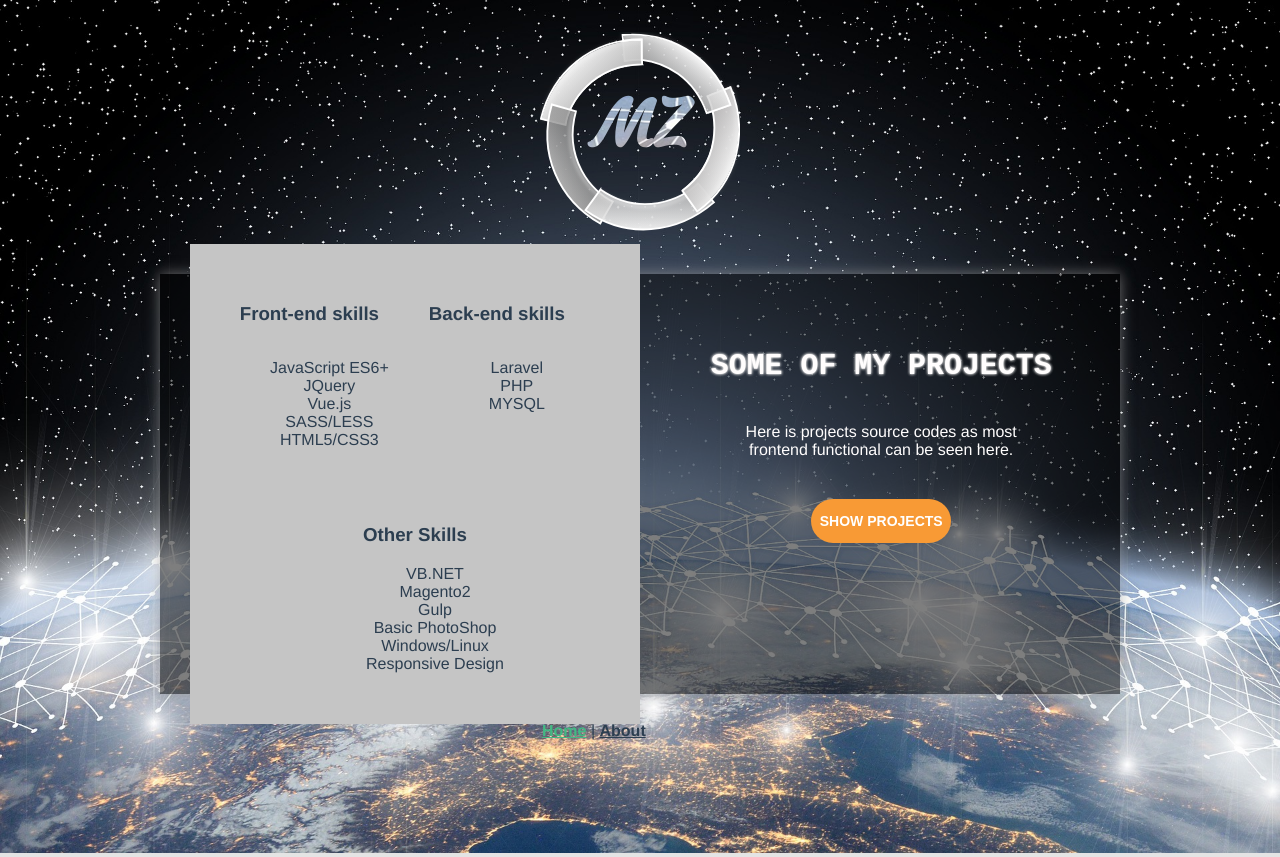
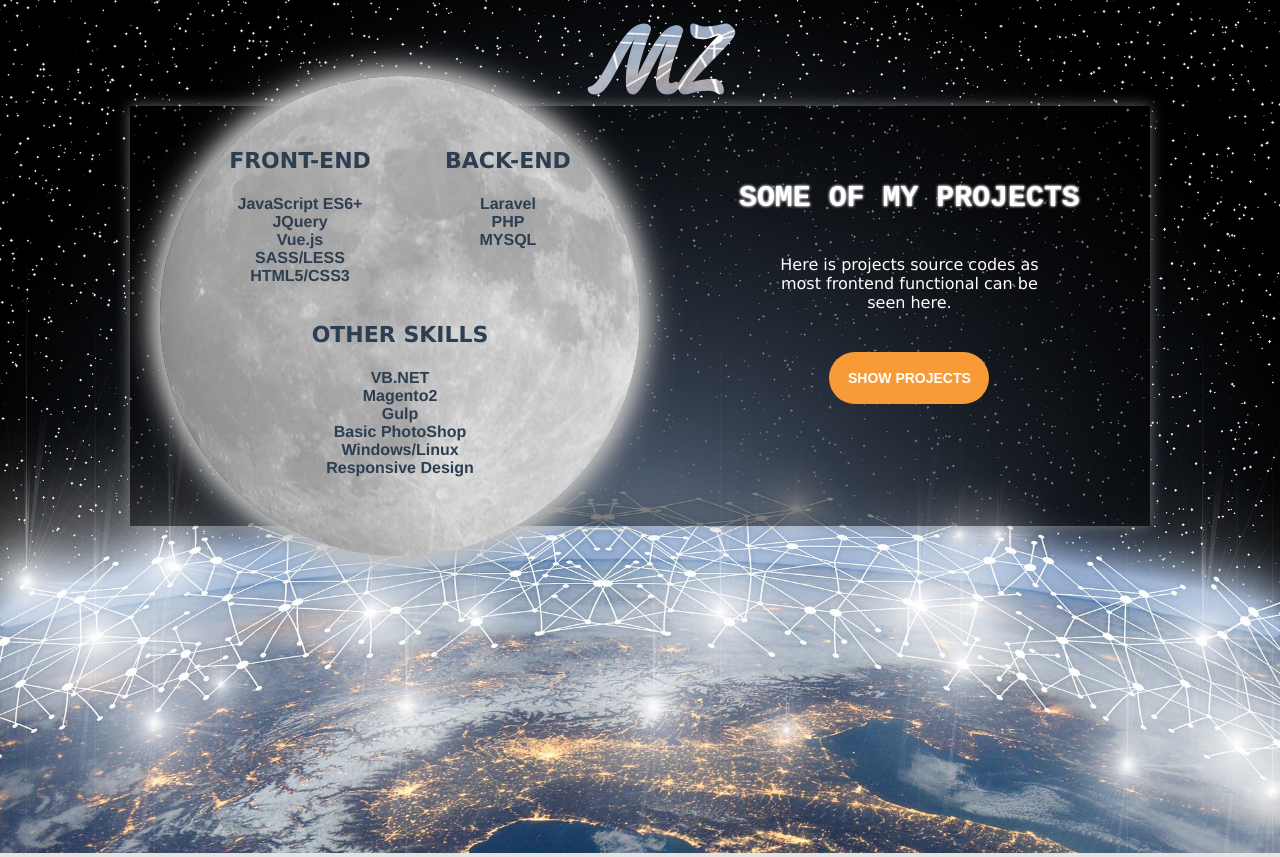
Before and after one commit to trovoltino/matiss-cv, a Vue app: page / in a window 1280 px wide. Built offline with nearby package versions, Linux system fonts and the light colour scheme.

Commit message:
Logo changes, tweeks to positions

```diff
--- a/src/App.vue
+++ b/src/App.vue
@@ -3,8 +3,7 @@
     <router-view/>
     <div id="nav">
       <Head/>
-      <router-link to="/">Home</router-link> |
-      <router-link to="/about">About</router-link>
+
     </div>
   </div>
 </template>
--- a/src/assets/styles/style.scss
+++ b/src/assets/styles/style.scss
@@ -1,16 +1,3 @@
 $primary-color: rgb(114, 114, 114);
 $secondary-color: rgb(94, 94, 94);
-$l-1: #000000;
-$l-2: #474747;
-$l-3: #646464;
-$l-4: #afafaf;
-$l-5: #f1f1f1;
-
-$experimental: #dad1d1;
-$bluish: #b1d9ff;
-$greenish: #d4fff4;
-$yelowish: #fff6cd;
-body {
-    margin: 0;
-    padding: 0;
-}
+$btn-main: #f89a35;
--- a/src/components/Logo.vue
+++ b/src/components/Logo.vue
@@ -1,8 +1,9 @@
 <template>
   <div class="logo">
     <div class="logo-container">
-        <img class="m-logo" ref="logo" src="@/assets/images/main-logo.svg" alt="matiss-logo" width="200px" height="200px">
-        <p class="m">MZ</p>
+      <!--<img class="m-logo" ref="logo" src="@/assets/images/main-logo.svg" alt="matiss-logo" width="200px" height="200px">-->
+       <a href="/"></a>
+       <p class="m">MZ</p>
     </div>
   </div>
 </template>
@@ -22,14 +23,28 @@ export default {
 
 <!-- Add "scoped" attribute to limit CSS to this component only -->
 <style scoped>
+a {
+  display: block;
+  position: absolute;
+  top: 50%;
+  left: 50%;
+  width: 140px;
+  background: transparent;
+  height: 80px;
+  cursor: pointer;
+  transform: translate(-38%, 20%);
+  z-index: 3;
+}
+p {
+  margin: 20px;
+}
 .logo-container {
   position: absolute;
   left: 50%;
-  top: 4%;
+  top: 0%;
   transform: translate(-50%, 0%);
   font-family: 'Courgette', cursive;
-  font-size: 4em;
-
+  font-size: 5.5em;
   font-weight: 700;
 }
 .m-logo {
@@ -48,6 +63,9 @@ export default {
   transform: translate(-50%, -4%);
   animation: moveBg 72s linear infinite;
 }
+a:hover {
+  text-shadow: 0 0 2px white;
+}
 
 @keyframes moveBg {
   0%{
--- a/src/components/Slider.vue
+++ b/src/components/Slider.vue
@@ -19,8 +19,6 @@
         </p>
         <button class="move-left" @click="component = 'Skill', moveRight = false">Back to CV</button>
       </div>
-
-
     </div>
 </template>
 
@@ -47,10 +45,12 @@ export default {
 
 <!-- Add "scoped" attribute to limit CSS to this component only -->
 <style scoped>
+
 p {
   text-align: center;
   max-width: 70%;
   margin: 40px auto;
+  font-family: Verdana;
 }
 h2 {
   text-transform: uppercase;
@@ -64,37 +64,49 @@ h2 {
   position: relative;
   left: 30px;
   top: 50%;
-  width: 450px;
-  background: rgb(197, 197, 197);
+  width: 480px;
+  height: 480px;
+  background: url(../assets/images/full-moon.jpg);
+  background-position: center;
+  border-radius: 50%;
+  box-shadow: 0px 0px 20px silver,
+              0px 0px 30px silver,
+              0px 0px 40px silver;
   z-index: 3;
   transform: translate(0%,-50%);
   transition: all 1s ease-in-out;
 }
 .skill-wrap {
-  width:960px;
+  width:1020px;
   background:transparent;
   background: rgba(0, 0, 0, 0.5);
   height: 420px;
   position: absolute;
   left: 50%;
   top: 50%;
-  transform: translate(-50%,-30%);
+  transform: translate(-50%,-70%);
   box-shadow: 0px 0px 13px 0px rgba(158,158,158,0.66);
 }
 
 .move-right, .move-left {
     text-align: center;
     text-transform: uppercase;
-    border:none;
+    border:solid 0px rgb(235, 235, 235);
     font-weight: bold;
     border-radius: 80px;
-    padding: 14px 0px;
-    min-width: 140px;
+    padding: 18px 0px;
+    min-width: 160px;
     outline:none;
     font-size: 14px;
     color:white;
-    background:#f89a35;
+    background: #f89a35;
     cursor: pointer;
+}
+.move-left:hover, .move-right:hover {
+  background:#f1830e;
+}
+.move-left:active, .move-right:active {
+  background:#a05709;
 }
 .slide {
   left: 50%;
--- a/src/components/includes/Projects.vue
+++ b/src/components/includes/Projects.vue
@@ -1,10 +1,10 @@
 <template>
   <div class="projects">
-      <ul>
-          <li>MageBit</li>
-          <li>ScandiWeb</li>
-          <li>CryptoApi</li>
-      </ul>
+     <a href="#">MageBit</a>
+     <a href="#">ScandiWeb</a>
+     <a href="#">CryptoApi</a>
+      <router-link to="/">Home</router-link>
+      <router-link to="/about">About</router-link>
   </div>
 </template>
 
@@ -21,13 +21,18 @@ export default {
 .projects {
     display: flex;
     flex-direction: column;
-    background: rgb(197, 197, 197);
-    min-width: 450px;
-    max-width: 450px;
+    justify-content: space-evenly;
+    align-items: center;
+    background: transparent;
+    min-width: 480px;
+    max-width: 480px;
     min-height: 480px;
     max-height: 480px;
-    position: relative;
+}
+.projects a {
+  text-decoration: none;
+  font-size: 20px;
+
 }
 
-
 </style>
--- a/src/components/includes/Skills.vue
+++ b/src/components/includes/Skills.vue
@@ -2,7 +2,7 @@
   <div class="skills">
       <div class="main-skills">
         <div class="frontend">
-          <h3>Front-end skills</h3>
+          <h3>Front-end</h3>
           <ul>
             <li>JavaScript ES6+</li>
             <li>JQuery</li>
@@ -12,7 +12,7 @@
           </ul>
         </div>
         <div class="backend">
-          <h3>Back-end skills</h3>
+          <h3>Back-end</h3>
           <ul>
             <li>Laravel</li>
             <li>PHP</li>
@@ -47,26 +47,37 @@ ul {
   display: flex;
   flex-direction: column;
   justify-content: center;
-
+  padding: 0;
+  margin: 0;
 }
 li {
+  font-size: 16px;
+  font-weight: bold;
   list-style-type: none;
 }
+h3 {
+  font-size: 22px;
+  font-family:Verdana ;
+  text-transform: uppercase;
+}
   .skills {
-    background: rgb(197, 197, 197);
+    background: transparent;
     display: flex;
     flex-direction: column;
-    min-width: 450px;
-    max-width: 450px;
+    min-width: 480px;
+    max-width: 480px;
     min-height: 480px;
     max-height: 480px;
   }
   .main-skills {
     display: flex;
-    margin: 20px;
+    justify-content: space-evenly;
+    align-items: flex-start;
+    margin: 5px 5px;
+    margin-top: 40px;
   }
   .frontend, .backend{
-    margin: 20px;
+    margin: 10px;
     display: flex;
     flex-direction: column;
     justify-content: flex-start;
--- a/src/views/Home.vue
+++ b/src/views/Home.vue
@@ -25,6 +25,7 @@ body {
   margin: 0;
   padding: 0;
   overflow: hidden;
+  font-family: Verdana;
 }
 .bg {
   max-width: 100%;
```
Also changed, not shown: src/assets/images/full-moon.jpg (added), src/assets/images/slider-bg.png (added).
